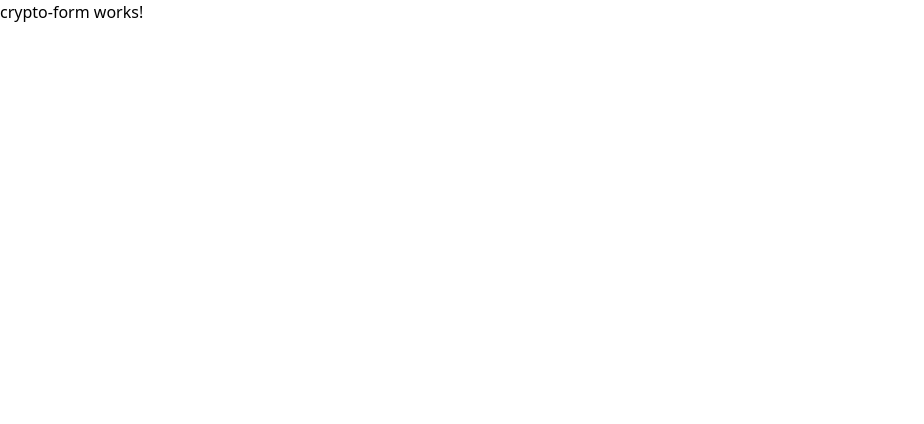
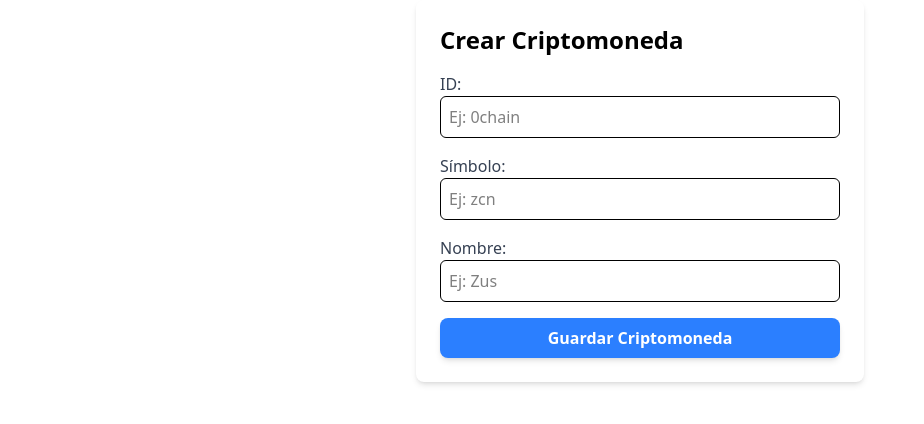
Before and after one commit to josuemedinaguerrero/crud-crypto-app-angular-17, an Angular app: page /crypto in a window 1280 px wide. Both pictures are taken after a click on the button "Ir al formulario". Shown: the top 424 px of the page, without its empty margins (0-924 px from the left). Built offline with nearby package versions, Linux system fonts and the light colour scheme; no server answers.

Commit message:
consume service create and update crypto data

```diff
--- a/src/app/modules/crypto/views/pages/crypto-form/crypto-form.component.html
+++ b/src/app/modules/crypto/views/pages/crypto-form/crypto-form.component.html
@@ -1 +1,26 @@
-<p>crypto-form works!</p>
+<div class="max-w-md mx-auto bg-white p-6 rounded-lg shadow-md">
+  <h2 class="text-2xl font-bold mb-4">
+    {{ isEdit ? "Editar Criptomoneda" : "Crear Criptomoneda" }}
+  </h2>
+
+  <form [formGroup]="cryptoForm" (ngSubmit)="isEdit ? updateCrypto() : guardarCrypto()">
+    <div *ngIf="!isEdit">
+      <label class="block text-gray-700">ID:</label>
+      <input formControlName="id" type="text" class="w-full p-2 border rounded-md mb-4" placeholder="Ej: 0chain" />
+    </div>
+
+    <label class="block text-gray-700">Símbolo:</label>
+    <input formControlName="symbol" type="text" class="w-full p-2 border rounded-md mb-4" placeholder="Ej: zcn" />
+
+    <label class="block text-gray-700">Nombre:</label>
+    <input formControlName="name" type="text" class="w-full p-2 border rounded-md mb-4" placeholder="Ej: Zus" />
+
+    <button
+      type="submit"
+      [disabled]="cryptoForm.invalid"
+      class="w-full bg-blue-500 hover:bg-blue-700 text-white font-bold py-2 px-4 rounded-lg shadow-md transition duration-300 ease-in-out"
+    >
+      {{ isEdit ? "Actualizar Criptomoneda" : "Guardar Criptomoneda" }}
+    </button>
+  </form>
+</div>
--- a/src/app/modules/crypto/views/pages/crypto-form/crypto-form.component.ts
+++ b/src/app/modules/crypto/views/pages/crypto-form/crypto-form.component.ts
@@ -1,12 +1,67 @@
+import { CommonModule } from '@angular/common';
 import { Component } from '@angular/core';
+import { FormBuilder, FormGroup, ReactiveFormsModule, Validators } from '@angular/forms';
+import { CreateCryptoUseCase } from '../../../core/use-cases/create-crypto.use-case';
+import { UpdateCryptoUseCase } from '../../../core/use-cases/update-crypto.use-case';
+import { Router } from '@angular/router';
+import { Crypto } from '../../../core/models/crypto.model';
+
+interface NavigationState {
+  crypto: Crypto;
+}
 
 @Component({
   selector: 'app-crypto-form',
   standalone: true,
-  imports: [],
+  imports: [CommonModule, ReactiveFormsModule],
   templateUrl: './crypto-form.component.html',
-  styleUrl: './crypto-form.component.css'
+  styleUrl: './crypto-form.component.css',
 })
 export class CryptoFormComponent {
+  cryptoForm: FormGroup;
+  isEdit = false;
 
+  constructor(
+    private fb: FormBuilder,
+    private createCryptoUseCase: CreateCryptoUseCase,
+    private updateCryptoUseCase: UpdateCryptoUseCase,
+    private router: Router
+  ) {
+    this.cryptoForm = this.fb.group({
+      id: ['', Validators.required],
+      symbol: ['', Validators.required],
+      name: ['', Validators.required],
+    });
+
+    const navigation = this.router.getCurrentNavigation();
+    const state = navigation?.extras.state as NavigationState;
+
+    if (state?.crypto) {
+      const crypto: Crypto = state.crypto;
+      this.cryptoForm.patchValue(crypto);
+      this.isEdit = true;
+    }
+  }
+
+  guardarCrypto() {
+    if (!this.cryptoForm.valid) return;
+
+    const crypto: Crypto = this.cryptoForm.value;
+    const res = this.createCryptoUseCase.execute(crypto);
+
+    console.log('Criptomoneda guardada:', res);
+
+    this.router.navigate(['/']);
+  }
+
+  updateCrypto() {
+    if (!this.cryptoForm.valid) return;
+
+    const crypto: Crypto = this.cryptoForm.value;
+    const res = this.updateCryptoUseCase.execute(crypto.id, crypto);
+
+    console.log('Criptomoneda actualizada:', res);
+
+    this.router.navigate(['/']);
+  }
 }
--- a/src/app/modules/crypto/views/pages/crypto-list/crypto-list.component.html
+++ b/src/app/modules/crypto/views/pages/crypto-list/crypto-list.component.html
@@ -22,7 +22,7 @@
         <td class="border p-2">{{ crypto.id }}</td>
         <td class="border p-2">{{ crypto.symbol }}</td>
         <td class="border p-2">{{ crypto.name }}</td>
-        <td class="border p-2">
+        <td class="border p-2 text-center">
           <button class="bg-blue-500 text-white px-2 py-1 rounded" (click)="editCrypto(crypto)">Editar</button>
           <button class="bg-red-500 text-white px-2 py-1 rounded ml-2" (click)="deleteCrypto(crypto)">Eliminar</button>
         </td>
```
